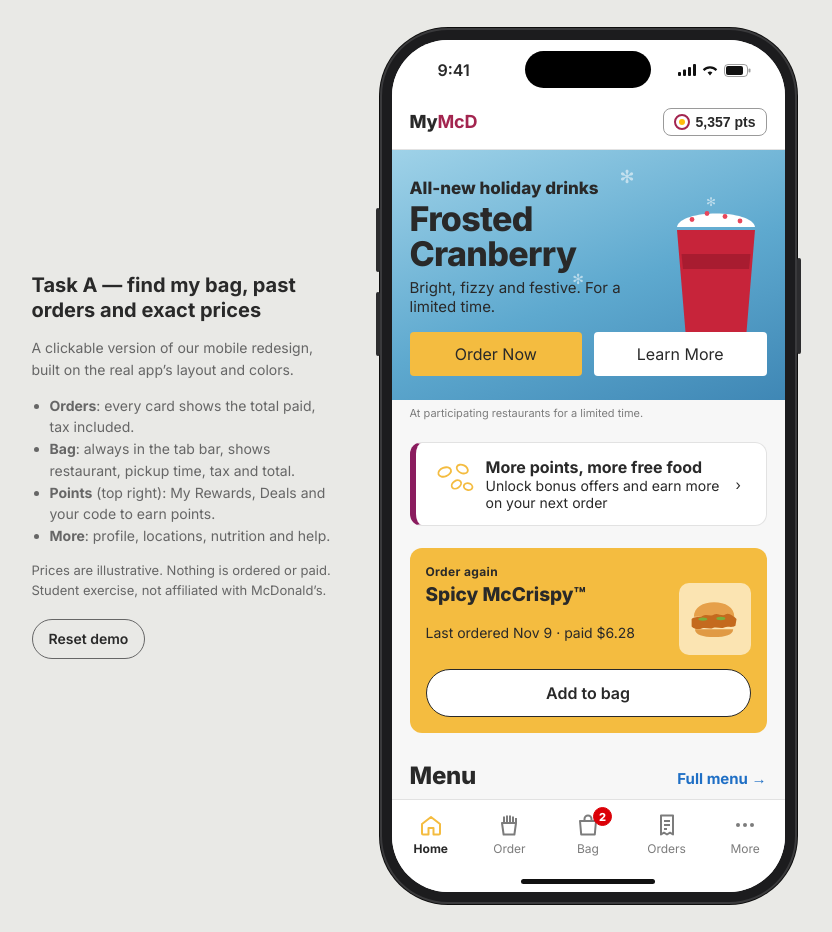
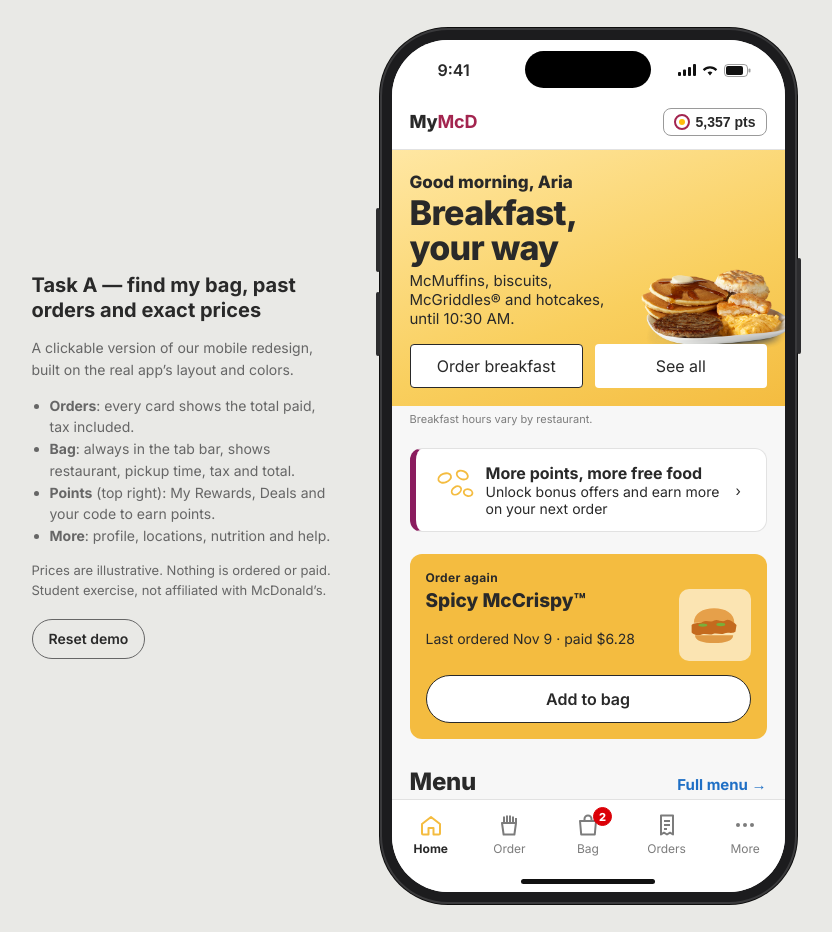
Before and after one commit to Marie-6/HelloWorld_week9_Mcdonalds, a plain HTML site: page mobile/index.html in a window 1280 px wide. Shown: the whole page, without its empty margins (226-1058 px from the left). Drawn offline with Linux system fonts and the light colour scheme.

Commit message:
Add files via upload

```diff
--- a/mobile/index.html
+++ b/mobile/index.html
@@ -101,6 +101,8 @@ h2.title{font-size:28px;font-weight:800;letter-spacing:-.02em;margin:0 0 4px}
 .deal .exp{font-size:13px;color:var(--muted)}
 .deal.added .ph{outline:2px solid var(--ink);outline-offset:-2px}
 .ph img{width:100%;height:100%;object-fit:contain}
+.hero .art img,.trend .art img{width:100%;display:block}
+.hero-ph img{max-height:180px;max-width:100%;object-fit:contain}
 .ph svg{width:78%;height:78%}
 .trend{display:block;width:100%;border:0;border-radius:var(--r-card);overflow:hidden;position:relative;padding:22px 18px;text-align:left;font:inherit;color:#fff;cursor:pointer;min-height:170px;margin-bottom:16px}
 .trend .h{font-size:28px;font-weight:800;line-height:1.05;max-width:60%;letter-spacing:-.01em}
@@ -266,16 +268,9 @@ h2.title{font-size:28px;font-weight:800;letter-spacing:-.02em;margin:0 0 4px}
 </div>
 <script>
 /* -------- Photos --------
-When this page sits in the GitHub repo (e.g. /mobile/), these paths load the
-product photos already in /website/img. Anywhere else the drawn
-illustration is shown instead. Add your own: id: "path/to/photo.png". */
-const PHOTOS = {
-eggmuffin: "../website/img/egg-mcmuffin.png",
-hashbrown: "../website/img/hash-browns.png",
-hotcakes: "../website/img/hotcakes.png",
-coffee: "../website/img/coffee.png",
-oj: "../website/img/oj.png",
-};
+Product photos come from the repo's /website/img folder (the same files the
+website prototype uses). If a photo can't load, the drawn illustration shows. */
+const IMG = "../website/img/";
 /* -------- Drawn food illustrations (generic, unbranded) -------- */
 const ART = {
 burger: `<svg viewBox="0 0 100 80"><path d="M12 38c0-18 17-28 38-28s38 10 38 28z" fill="#E9A23B"/><g fill="#FFF3D6"><ellipse cx="34" cy="22" rx="2" ry="1.2"/><ellipse cx="50" cy="17" rx="2" ry="1.2"/><ellipse cx="64" cy="24" rx="2" ry="1.2"/><ellipse cx="44" cy="28" rx="2" ry="1.2"/></g><path d="M10 40h80l-6 8H16z" fill="#F7C531"/><rect x="11" y="46" width="78" height="10" rx="5" fill="#6B3A1E"/><path d="M12 54h76l-4 6H16z" fill="#F7C531"/><rect x="11" y="58" width="78" height="9" rx="4.5" fill="#6B3A1E"/><path d="M14 66h72c0 7-10 10-36 10S14 73 14 66z" fill="#D98A2F"/></svg>`,
@@ -294,10 +289,9 @@ bag: `<svg viewBox="0 0 100 100"><path d="M24 30h52l-4 64H28z" fill="#C79A63"/><
 coins: `<svg viewBox="0 0 120 120"><g fill="#fff" stroke="#F4BC40" stroke-width="5"><ellipse cx="40" cy="30" rx="18" ry="12" transform="rotate(-20 40 30)"/><ellipse cx="88" cy="22" rx="16" ry="11" transform="rotate(25 88 22)"/><ellipse cx="72" cy="64" rx="14" ry="10" transform="rotate(-35 72 64)"/><ellipse cx="104" cy="70" rx="12" ry="9" transform="rotate(15 104 70)"/></g></svg>`,
 pin: `<svg class="pin" viewBox="0 0 26 30"><path d="M13 1C6.4 1 1 6.2 1 12.6 1 21 13 29 13 29s12-8 12-16.4C25 6.2 19.6 1 13 1z" fill="#DB0007"/><circle cx="13" cy="12.5" r="4.5" fill="#fff"/></svg>`,
 };
-function pic(id, kind) {
+function pic(file, kind) {
 const art = ART[kind] || ART.burger;
-const src = PHOTOS[id];
-return src ? `<img alt="" src="${src}" onerror="this.outerHTML=ART['${kind}']">` : art;
+return file ? `<img alt="" src="${IMG + file}" onerror="this.outerHTML=ART['${kind}']">` : art;
 }
 /* -------- Data -------- */
 const TAX = 0.06625;
@@ -309,9 +303,34 @@ const money = n => "$" + n.toFixed(2);
 const r2 = n => Math.round(n * 100) / 100;
 const esc = s => String(s).replace(/[&<>"]/g, c => ({ "&": "&amp;", "<": "&lt;", ">": "&gt;", '"': "&quot;" }[c]));
 const MENU = [
-{ id: "seasonal", cat: "Seasonal McCafé®", art: "redcup", items: [
-{ id: "redbull", name: "Red Bull® Frosted Cranberry Energizer", price: 4.99, art: "redcup", cal: "300 Cal" },
-{ id: "latte", name: "Holiday Latte (M)", price: 4.29, art: "coffee", cal: "330 Cal" } ]},
+{ id: "breakfast", cat: "Breakfast Sandwiches", art: "muffin", img: "egg-mcmuffin.png", items: [
+{ id: "eggmuffin", name: "Egg McMuffin®", price: 4.79, art: "muffin", cal: "310 Cal", meal: true, img: "egg-mcmuffin.png", mealImg: "meal-egg-mcmuffin.png" },
+{ id: "smegg", name: "Sausage McMuffin® with Egg", price: 4.49, art: "muffin", cal: "480 Cal", meal: true, img: "sausage-mcmuffin-egg.png", mealImg: "meal-sausage-mcmuffin-egg.png" },
+{ id: "smuffin", name: "Sausage McMuffin®", price: 2.49, art: "muffin", cal: "400 Cal", img: "sausage-mcmuffin.png" },
+{ id: "becbiscuit", name: "Bacon, Egg & Cheese Biscuit", price: 4.79, art: "muffin", cal: "460 Cal", meal: true, img: "bec-biscuit.png", mealImg: "meal-bec-biscuit.png" },
+{ id: "sbegg", name: "Sausage Biscuit with Egg", price: 3.99, art: "muffin", cal: "530 Cal", meal: true, img: "sausage-biscuit-egg.png", mealImg: "meal-sausage-biscuit-egg.png" },
+{ id: "sbiscuit", name: "Sausage Biscuit", price: 2.49, art: "muffin", cal: "460 Cal", img: "sausage-biscuit.png" },
+{ id: "ecbiscuit", name: "Egg & Cheese Biscuit", price: 3.69, art: "muffin", cal: "400 Cal", img: "egg-cheese-biscuit.png" },
+{ id: "becgriddle", name: "Bacon, Egg & Cheese McGriddles®", price: 5.29, art: "cakes", cal: "430 Cal", meal: true, img: "bec-mcgriddles.png", mealImg: "meal-bec-mcgriddles.png" },
+{ id: "secgriddle", name: "Sausage, Egg & Cheese McGriddles®", price: 5.29, art: "cakes", cal: "550 Cal", meal: true, img: "sec-mcgriddles.png", mealImg: "meal-sec-mcgriddles.png" },
+{ id: "sgriddle", name: "Sausage McGriddles®", price: 3.99, art: "cakes", cal: "430 Cal", img: "sausage-mcgriddles.png" },
+{ id: "becbagel", name: "Bacon, Egg & Cheese Bagel", price: 5.49, art: "muffin", cal: "590 Cal", meal: true, img: "bec-bagel.png", mealImg: "meal-bec-bagel.png" },
+{ id: "secbagel", name: "Sausage, Egg & Cheese Bagel", price: 5.49, art: "muffin", cal: "690 Cal", img: "sec-bagel.png" },
+{ id: "steakbagel", name: "Steak, Egg & Cheese Bagel", price: 6.29, art: "muffin", cal: "680 Cal", meal: true, img: "steak-bagel.png", mealImg: "meal-steak-bagel.png" },
+{ id: "burrito", name: "Sausage Burrito", price: 1.99, art: "muffin", cal: "310 Cal", meal: true, img: "sausage-burrito.png", mealImg: "meal-sausage-burrito.png" } ]},
+{ id: "platters", cat: "Hotcakes & Platters", art: "cakes", img: "big-breakfast-hotcakes.png", items: [
+{ id: "bigbh", name: "Big Breakfast® with Hotcakes", price: 7.49, art: "cakes", cal: "1340 Cal", img: "big-breakfast-hotcakes.png" },
+{ id: "bigb", name: "Big Breakfast®", price: 5.99, art: "cakes", cal: "760 Cal", img: "big-breakfast.png" },
+{ id: "hotcakes", name: "Hotcakes", price: 4.39, art: "cakes", cal: "580 Cal", img: "hotcakes.png" },
+{ id: "hotcakessaus", name: "Hotcakes and Sausage", price: 5.29, art: "cakes", cal: "770 Cal", img: "hotcakes-sausage.png" },
+{ id: "hashbrown", name: "Hash Browns", price: 2.19, art: "hash", cal: "140 Cal", img: "hash-browns.png" },
+{ id: "oatmeal", name: "Fruit & Maple Oatmeal", price: 3.29, art: "cakes", cal: "320 Cal", img: "oatmeal.png" } ]},
+{ id: "mccafe", cat: "McCafé®", art: "coffee", img: "cat-mccafe.png", items: [
+{ id: "coffee", name: "Premium Roast Coffee (M)", price: 1.60, art: "coffee", cal: "0 Cal", img: "coffee.png" },
+{ id: "iced", name: "Iced Coffee (M)", price: 2.89, art: "coffee", cal: "180 Cal", img: "iced-coffee.png" },
+{ id: "hotchoc", name: "Hot Chocolate (M)", price: 2.99, art: "coffee", cal: "370 Cal", img: "hot-chocolate.png" },
+{ id: "oj", name: "Orange Juice (M)", price: 3.29, art: "oj", cal: "190 Cal", img: "oj.png" },
+{ id: "redbull", name: "Red Bull® Frosted Cranberry Energizer", price: 4.99, art: "redcup", cal: "300 Cal" } ]},
 { id: "chicken", cat: "Chicken & Sandwiches", art: "chicken", items: [
 { id: "spicy", name: "Spicy McCrispy™", price: 5.89, art: "chicken", cal: "530 Cal", meal: true },
 { id: "mccrispy", name: "McCrispy™", price: 5.89, art: "chicken", cal: "470 Cal", meal: true },
@@ -320,30 +339,27 @@ const MENU = [
 { id: "burgers", cat: "Burgers", art: "burger", items: [
 { id: "dbl", name: "Double Cheeseburger", price: 3.79, art: "burger", cal: "450 Cal", meal: true },
 { id: "qpc", name: "Quarter Pounder® with Cheese", price: 6.49, art: "burger", cal: "520 Cal", meal: true } ]},
-{ id: "breakfast", cat: "Breakfast", art: "muffin", items: [
-{ id: "eggmuffin", name: "Egg McMuffin®", price: 4.79, art: "muffin", cal: "310 Cal", meal: true },
-{ id: "hashbrown", name: "Hash Browns", price: 2.19, art: "hash", cal: "140 Cal" },
-{ id: "hotcakes", name: "Hotcakes", price: 4.39, art: "cakes", cal: "580 Cal" } ]},
 { id: "drinks", cat: "Drinks & Desserts", art: "cup", items: [
 { id: "lemonade", name: "Medium Lemonade", price: 2.49, art: "cup", cal: "180 Cal" },
-{ id: "coffee", name: "Premium Roast Coffee (M)", price: 1.60, art: "coffee", cal: "0 Cal" },
-{ id: "oj", name: "Orange Juice (M)", price: 3.29, art: "oj", cal: "190 Cal" },
 { id: "mm", name: "M&M® McFlurry®", price: 4.19, art: "flurry", cal: "640 Cal" } ]},
 ];
 const ALL = MENU.flatMap(c => c.items);
 const byId = id => ALL.find(i => i.id === id);
 const MEAL = { none: { label: "Item only", add: 0 }, med: { label: "Medium", add: 3.70 }, lg: { label: "Large", add: 4.30 } };
 const DEALS = [
-{ id: "d1", name: "FREE Small Premium Roast Coffee", exp: "Expires 11/22/2026", art: "coffee", item: "coffee", price: 0 },
-{ id: "d2", name: "40% off a Double Cheeseburger", exp: "Expires 11/29/2026", art: "burger", item: "dbl", price: 2.27 },
-{ id: "d3", name: "50% off an M&M® McFlurry®", exp: "Expires 11/29/2026", art: "flurry", item: "mm", price: 2.10 },
+{ id: "d1", name: "FREE Small Premium Roast Coffee", exp: "Expires 11/22/2026", art: "coffee", item: "coffee", img: "coffee.png", price: 0 },
+{ id: "d2", name: "40% off a Sausage McMuffin® with Egg", exp: "Expires 11/29/2026", art: "muffin", item: "smegg", img: "sausage-mcmuffin-egg.png", price: 2.69 },
+{ id: "d3", name: "$1 Hash Browns with any breakfast", exp: "Expires 11/29/2026", art: "hash", item: "hashbrown", img: "hash-browns.png", price: 1.00 },
+{ id: "d5", name: "50% off Hotcakes", exp: "Expires 11/30/2026", art: "cakes", item: "hotcakes", img: "hotcakes.png", price: 2.20 },
 { id: "d4", name: "$0 Delivery Fee with $20 minimum", exp: "Expires 11/29/2026", art: "bag", delivery: true },
 ];
 const REWARDS = [
-{ id: "r1", name: "Medium French Fries", pts: 3500, art: "fries", price: 3.69 },
-{ id: "r2", name: "McChicken®", pts: 2000, art: "chicken", price: 2.79 },
-{ id: "r3", name: "Large French Fries", pts: 5000, art: "fries", price: 4.19 },
-{ id: "r4", name: "Quarter Pounder® with Cheese", pts: 6000, art: "burger", price: 6.49 },
+{ id: "r0", name: "Hash Browns", pts: 1500, art: "hash", img: "hash-browns.png" },
+{ id: "r2", name: "McChicken®", pts: 2000, art: "chicken" },
+{ id: "r1", name: "Medium French Fries", pts: 3500, art: "fries" },
+{ id: "r5", name: "Egg McMuffin®", pts: 4000, art: "muffin", img: "egg-mcmuffin.png" },
+{ id: "r3", name: "Large French Fries", pts: 5000, art: "fries" },
+{ id: "r6", name: "Big Breakfast® with Hotcakes", pts: 6000, art: "cakes", img: "big-breakfast-hotcakes.png" },
 ];
 function seedOrders() {
 return [
@@ -379,7 +395,8 @@ const name = extra.name || (mk !== "none" ? item.name + " Meal" : item.name);
 const opt = extra.opt || (mk !== "none" ? MEAL[mk].label + " · French Fries, drink" : (item.cal || "Item only"));
 const key = (extra.key || item.id) + "|" + mk;
 const ex = S.bag.find(l => l.key === key);
-if (ex) ex.qty += qty; else S.bag.push({ key, ref: item.id, name, opt, unit, qty, art: item.art });
+const img = mk !== "none" && item.mealImg ? item.mealImg : item.img;
+if (ex) ex.qty += qty; else S.bag.push({ key, ref: item.id, name, opt, unit, qty, art: item.art, img });
 }
 /* -------- Navigation -------- */
 const cur = () => S.stack[S.stack.length - 1];
@@ -413,15 +430,14 @@ return `<button class="order-card" data-open="${o.id}">
 function home() {
 const last = S.orders[0], t = oTot(last);
 return `<div class="pad">
-<button class="hero" data-item="redbull" aria-label="Frosted Cranberry, order now">
-<span class="flake" style="left:58%;top:16px">✻</span><span class="flake" style="left:80%;top:44px;font-size:12px">✻</span><span class="flake" style="left:46%;top:120px;font-size:14px">✻</span>
-<span class="k">All-new holiday drinks</span>
-<span class="h" style="display:block">Frosted Cranberry</span>
-<span class="s" style="display:block">Bright, fizzy and festive. For a limited time.</span>
-<span class="art">${ART.redcup}</span>
-<span class="ctas"><span class="go">Order Now</span><span>Learn More</span></span>
+<button class="hero" data-cat="breakfast" aria-label="Breakfast, see the menu" style="background:linear-gradient(160deg,#FFE7A3 0%,#F9CF5E 60%,#F4BC40 100%)">
+<span class="k">Good morning, Aria</span>
+<span class="h" style="display:block">Breakfast, your way</span>
+<span class="s" style="display:block">McMuffins, biscuits, McGriddles® and hotcakes, until 10:30 AM.</span>
+<span class="art">${pic("big-breakfast-hotcakes.png", "cakes")}</span>
+<span class="ctas"><span class="go" style="background:var(--canvas);border:1px solid var(--ink)">Order breakfast</span><span>See all</span></span>
 </button>
-<p class="fine">At participating restaurants for a limited time.</p>
+<p class="fine">Breakfast hours vary by restaurant.</p>
 <button class="promo" data-push="rewards"><span>${ART.coins}</span><span><b>More points, more free food</b><span>Unlock bonus offers and earn more on your next order</span></span><span>›</span></button>
 <div class="again">
 <span class="kicker">Order again</span>
@@ -431,7 +447,7 @@ return `<div class="pad">
 <button class="btn" data-addall="${last.id}">Add to bag</button>
 </div>
 <div class="sec"><div class="sec-h"><h3>Menu</h3><button class="more-link" data-tab-go="order">Full menu →</button></div>
-<div class="rail">${MENU.map(c => `<button class="tile" data-cat="${c.id}"><div class="ph">${pic(c.items[0].id, c.art)}</div><div class="nm">${esc(c.cat)}</div></button>`).join("")}</div></div>
+<div class="rail">${MENU.map(c => `<button class="tile" data-cat="${c.id}"><div class="ph">${pic(c.img, c.art)}</div><div class="nm">${esc(c.cat)}</div></button>`).join("")}</div></div>
 <div class="sec"><div class="sec-h"><h3>App Exclusive Deals</h3><button class="more-link" data-push-deals>View all →</button></div>
 <div class="rail">${DEALS.map(dealTile).join("")}</div></div>
 <div class="sec"><div class="sec-h"><h3>Recent orders</h3><button class="more-link" data-tab-go="orders">All →</button></div>
@@ -439,14 +455,15 @@ ${S.orders.slice(0, 2).map(orderCard).join("")}</div>
 <div class="sec"><div class="sec-h"><h3>Trending</h3></div>
 <button class="trend" data-push-deals style="background:linear-gradient(150deg,#2e5c9a,#2f8f7a)"><div class="h">Last call for prizes</div><div class="s">Bonus points on every app order this week.</div><span class="cta">See offers</span><span class="art">${ART.bag}</span></button>
 <button class="trend" data-item="qpc" style="background:linear-gradient(150deg,#4a2a1c,#7a3d22)"><div class="h">Cooked when you order</div><div class="s">Quarter Pounder® with Cheese, hot and fresh.</div><span class="cta">Order Now</span><span class="art">${ART.burger}</span></button>
-<button class="trend" data-cat="breakfast" style="background:linear-gradient(150deg,#b8771c,#d99b2b)"><div class="h">Breakfast, your way</div><div class="s">Egg McMuffin®, Hash Browns and more until 10:30 AM.</div><span class="cta">See breakfast</span><span class="art">${ART.muffin}</span></button>
+<button class="trend" data-item="redbull" style="background:linear-gradient(150deg,#5ea9cf,#2f6f9c)"><div class="h">Frosted Cranberry</div><div class="s">All-new holiday drink, for a limited time.</div><span class="cta">Order Now</span><span class="art">${ART.redcup}</span></button>
+<button class="trend" data-item="hotcakessaus" style="background:linear-gradient(150deg,#8a4b1c,#b8771c)"><div class="h">Hotcakes and Sausage</div><div class="s">Warm hotcakes with syrup and butter.</div><span class="cta">Order Now</span><span class="art">${pic("hotcakes-sausage.png", "cakes")}</span></button>
 </div>
 <p class="note">Prices are illustrative.</p>
 </div>`;
 }
 function dealTile(d) {
 const on = S.deals.includes(d.id);
-return `<button class="tile deal${on ? " added" : ""}" data-deal="${d.id}"><div class="ph">${pic(d.item, d.art)}</div><div class="nm">${esc(d.name)}</div><div class="exp">${on ? "Added ✓" : d.exp}</div></button>`;
+return `<button class="tile deal${on ? " added" : ""}" data-deal="${d.id}"><div class="ph">${pic(d.img, d.art)}</div><div class="nm">${esc(d.name)}</div><div class="exp">${on ? "Added ✓" : d.exp}</div></button>`;
 }
 function order() {
 const st = store();
@@ -454,12 +471,12 @@ const head = `<div class="toggle" role="group" aria-label="Order type"><button a
 <div class="where-row">${ART.pin}<span><b>${S.mode === "pickup" ? esc(st.name) : "Deliver to 30 River Ct, Apt 4B"}</b><span class="small muted">${S.mode === "pickup" ? st.hours : "About 25–35 min · $3.99 delivery fee"}</span></span><button class="ulink" data-act="${S.mode === "pickup" ? "store" : "address"}">Change</button></div>
 <div class="subtabs">${["menu", "recent", "faves"].map(k => `<button aria-pressed="${S.orderSub === k}" data-osub="${k}">${{ menu: "Menu", recent: "Recent Orders", faves: "Faves" }[k]}</button>`).join("")}</div>`;
 let body = "";
-if (S.orderSub === "menu") body = `<h3 style="font-size:17px;margin:20px 0 4px">Explore our menu</h3>` + MENU.map(c => `<button class="cat-row" data-cat="${c.id}"><span class="ph">${pic(c.items[0].id, c.art)}</span><b>${esc(c.cat)}</b><span>›</span></button>`).join("");
+if (S.orderSub === "menu") body = `<h3 style="font-size:17px;margin:20px 0 4px">Explore our menu</h3>` + MENU.map(c => `<button class="cat-row" data-cat="${c.id}"><span class="ph">${pic(c.img, c.art)}</span><b>${esc(c.cat)}</b><span>›</span></button>`).join("");
 if (S.orderSub === "recent") body = `<p class="small muted" style="margin:16px 0 10px">Totals are what you paid, tax included.</p>` + S.orders.map(orderCard).join("");
 if (S.orderSub === "faves") body = S.faves.length ? `<div class="menu-grid">${S.faves.map(id => miCard(byId(id))).join("")}</div>` : `<div class="empty"><p><b>No faves yet</b></p><p class="muted small">Tap the star on any item to save it here.</p></div>`;
 return `<div class="pad">${head}${body}</div>`;
 }
-function miCard(i) { return `<button class="mi" data-item="${i.id}"><div class="ph">${pic(i.id, i.art)}</div><div class="nm">${esc(i.name)}</div><div class="pr">${money(unitAt(i.price))} · ${i.cal || ""}</div></button>`; }
+function miCard(i) { return `<button class="mi" data-item="${i.id}"><div class="ph">${pic(i.img, i.art)}</div><div class="nm">${esc(i.name)}</div><div class="pr">${money(unitAt(i.price))} · ${i.cal || ""}</div></button>`; }
 function catView(id) { const c = MENU.find(x => x.id === id); return `<div class="pad"><h2 class="title">${esc(c.cat)}</h2><p class="small muted" style="margin:0">Prices at ${esc(store().name)}</p><div class="menu-grid">${c.items.map(miCard).join("")}</div></div>`; }
 function bag() {
 if (S.done) {
@@ -477,7 +494,7 @@ const head = `<div style="display:flex;justify-content:flex-end;margin-bottom:10
 if (!S.bag.length) return `<div class="pad">${head}<div class="empty"><div class="ph">${ART.bag}</div><p><b>Your bag is empty</b></p><p class="muted small">Add something from the menu or reorder a past order.</p><button class="btn primary" data-tab-go="order">Browse the menu</button><button class="btn" data-tab-go="orders">See past orders</button></div></div>`;
 const t = bagTotals();
 return `<div class="pad">${head}
-${S.bag.map((l, i) => `<div class="item"><span class="ph">${pic(l.ref, l.art)}</span>
+${S.bag.map((l, i) => `<div class="item"><span class="ph">${pic(l.img, l.art)}</span>
 <span><span class="nm">${esc(l.name)}</span><br><span class="opt">${esc(l.opt)}</span>${l.web ? `<br><span class="chip web">Added on the website</span>` : ""}${l.deal ? `<br><span class="chip web">Deal applied</span>` : ""}</span>
 <span class="right"><span class="price">${money(r2(l.unit * l.qty))}</span><br><span class="stepper"><button aria-label="${l.qty === 1 ? "Remove" : "One less"} ${esc(l.name)}" data-dec="${i}">${l.qty === 1 ? `<svg width="14" height="16" viewBox="0 0 14 16" fill="none" stroke="currentColor" stroke-width="1.6"><path d="M1 4h12M5 4V2h4v2M3 4l1 11h6l1-11"/></svg>` : "−"}</button><span>${l.qty}</span><button aria-label="One more ${esc(l.name)}" data-inc="${i}">+</button></span></span></div>`).join("")}
 <div class="summary"><div class="ln"><span>Subtotal</span><span>${money(t.sub)}</span></div>${S.mode === "delivery" ? `<div class="ln"><span>Delivery fee</span><span>${t.fee ? money(t.fee) : "Free"}</span></div>` : ""}<div class="ln"><span>Tax</span><span>${money(t.tax)}</span></div><div class="ln total"><span>Total</span><span>${money(t.total)}</span></div></div>
@@ -510,9 +527,9 @@ if (sub === "rewards") body = `
 <div class="rcard"><span class="coins">${ART.coins}</span><div class="k">Hi Aria, you have</div><div class="big">${S.points.toLocaleString()} pts!</div>
 <div class="row"><button class="ulink" data-act="how">How it works</button><button class="rv" data-rsub="code">Use my code</button></div></div>
 <div class="sec"><div class="sec-h"><h3>Aria’s Rewards</h3></div>
-<div class="rail">${REWARDS.map(r => `<button class="reward" data-reward="${r.id}" ${S.points < r.pts ? "disabled" : ""}><div class="ph"><span class="ring"><span>${ART[r.art]}</span></span></div><div class="body"><div class="nm">${esc(r.name)}</div><div class="cost"><span class="coin"></span>${r.pts.toLocaleString()} pts</div></div></button>`).join("")}</div></div>
+<div class="rail">${REWARDS.map(r => `<button class="reward" data-reward="${r.id}" ${S.points < r.pts ? "disabled" : ""}><div class="ph"><span class="ring"><span>${pic(r.img, r.art)}</span></span></div><div class="body"><div class="nm">${esc(r.name)}</div><div class="cost"><span class="coin"></span>${r.pts.toLocaleString()} pts</div></div></button>`).join("")}</div></div>
 <div class="where-row" style="margin-top:22px">${ART.pin}<span class="small">Viewing what’s available for pickup at ${esc(store().name)}.</span><button class="ulink small" data-act="store">Change</button></div>`;
-if (sub === "deals") body = `<div class="menu-grid">${DEALS.map(d => { const on = S.deals.includes(d.id); return `<button class="mi" data-deal="${d.id}"><div class="ph">${pic(d.item, d.art)}</div><div class="nm">${esc(d.name)}</div><div class="pr">${on ? "Added ✓" : d.exp}</div></button>`; }).join("")}</div>`;
+if (sub === "deals") body = `<div class="menu-grid">${DEALS.map(d => { const on = S.deals.includes(d.id); return `<button class="mi" data-deal="${d.id}"><div class="ph">${pic(d.img, d.art)}</div><div class="nm">${esc(d.name)}</div><div class="pr">${on ? "Added ✓" : d.exp}</div></button>`; }).join("")}</div>`;
 if (sub === "code") body = `<div class="codecard"><div class="top"><h4>Use your code to earn and save</h4><p>Share or scan your code before ordering</p><div class="num">39 80</div><div class="qr">${qr()}</div></div>
 <div class="bot"><b style="font-size:18px">Want to pay with your code?</b><p class="small" style="margin:4px 0 12px">Link a card to your account and check out faster.</p><button class="btn sm" data-act="pay">Add Payment Method</button></div></div>
 <button class="btn" style="margin-top:16px" data-act="receiptpts">Add missing points from a receipt</button>`;
@@ -553,7 +570,7 @@ const unit = unitAt(it.price + MEAL[meal].add), fav = S.faves.includes(id);
 openSheet(`<h2 class="title" id="sheetTitle" style="font-size:26px">${esc(it.name)}</h2>
 <div style="font-size:15px">${money(unitAt(it.price))} &nbsp; ${it.cal || ""}</div>
 <button class="ulink" data-fav="${id}" style="margin-top:8px;display:inline-flex;gap:6px;align-items:center">${fav ? "★" : "☆"} ${fav ? "Saved to Faves" : "Favorite"}</button>
-<div class="hero-ph">${pic(id, it.art)}</div>
+<div class="hero-ph">${pic(meal !== "none" && it.mealImg ? it.mealImg : it.img, it.art)}</div>
 <button class="btn" data-act="customize">Customize</button>
 ${it.meal ? `<h3 style="margin:18px 0 0;font-size:18px">Make it a meal?</h3><div class="small">Add a side and a drink</div><div class="meal-opts">${Object.entries(MEAL).map(([k, m]) => `<button aria-pressed="${k === meal}" data-meal="${k}"><b>${m.label === "Item only" ? "Item only" : m.label}</b><br><span class="muted">${m.add ? "+" + money(m.add) : ""}</span></button>`).join("")}</div>` : `<div style="height:16px"></div>`}
 <div style="display:flex;gap:12px;align-items:center">
@@ -633,7 +650,7 @@ if (dl.delivery) { S.mode = "delivery"; render(); return toast("Deal added · sw
 const it = byId(dl.item); addItem(it, null, 1, { unit: dl.price, opt: "Deal · " + dl.name, key: "deal-" + dl.id }); S.bag[S.bag.length - 1].deal = true;
 render(); return toast("Deal added to your bag"); }
 if (d.reward) { const r = REWARDS.find(x => x.id === d.reward); S.points -= r.pts;
-addItem({ id: "rw" + r.id, name: r.name, art: r.art }, null, 1, { unit: 0, opt: `Reward · ${r.pts.toLocaleString()} pts`, key: "rw-" + r.id }); S.bag[S.bag.length - 1].reward = true;
+addItem({ id: "rw" + r.id, name: r.name, art: r.art, img: r.img }, null, 1, { unit: 0, opt: `Reward · ${r.pts.toLocaleString()} pts`, key: "rw-" + r.id }); S.bag[S.bag.length - 1].reward = true;
 render(); return toast(`${r.name} added · ${r.pts.toLocaleString()} pts used`); }
 if (d.more) { const k = d.more;
 if (k === "orders") return go("orders");
```
